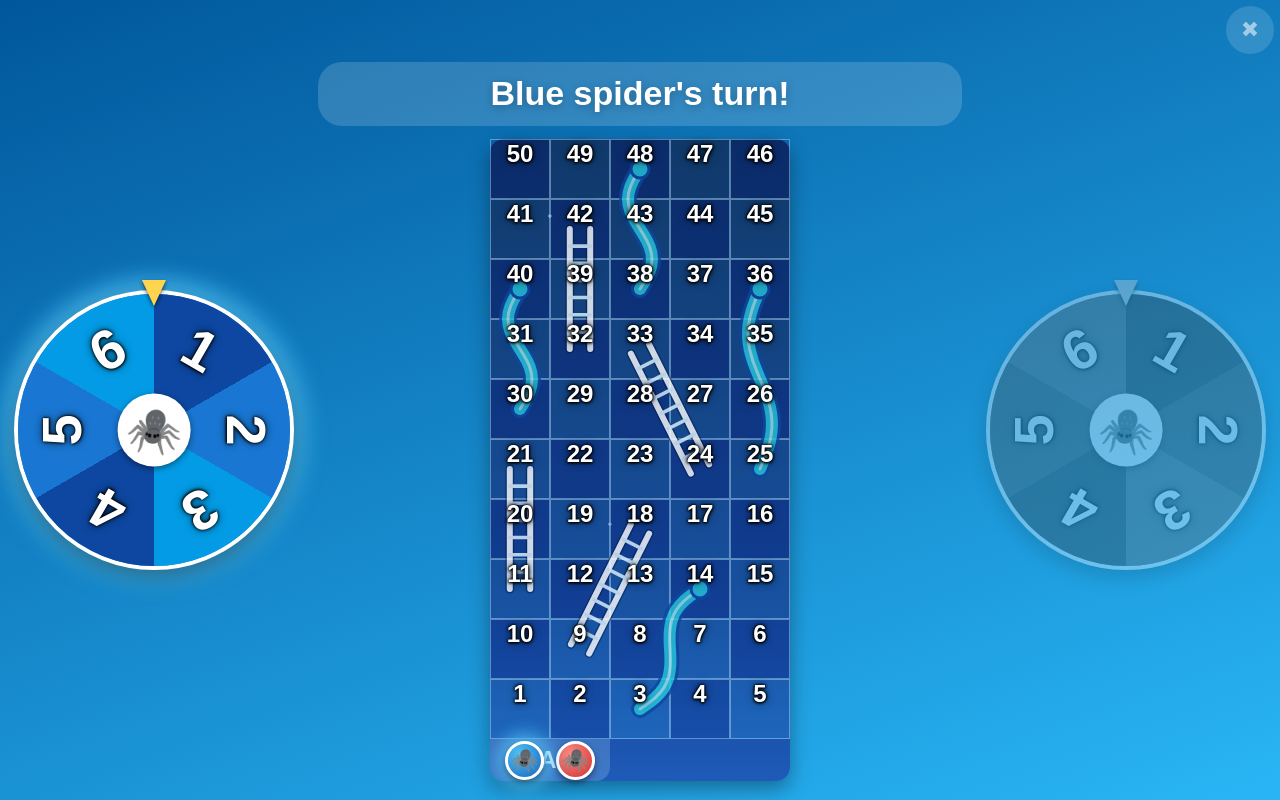
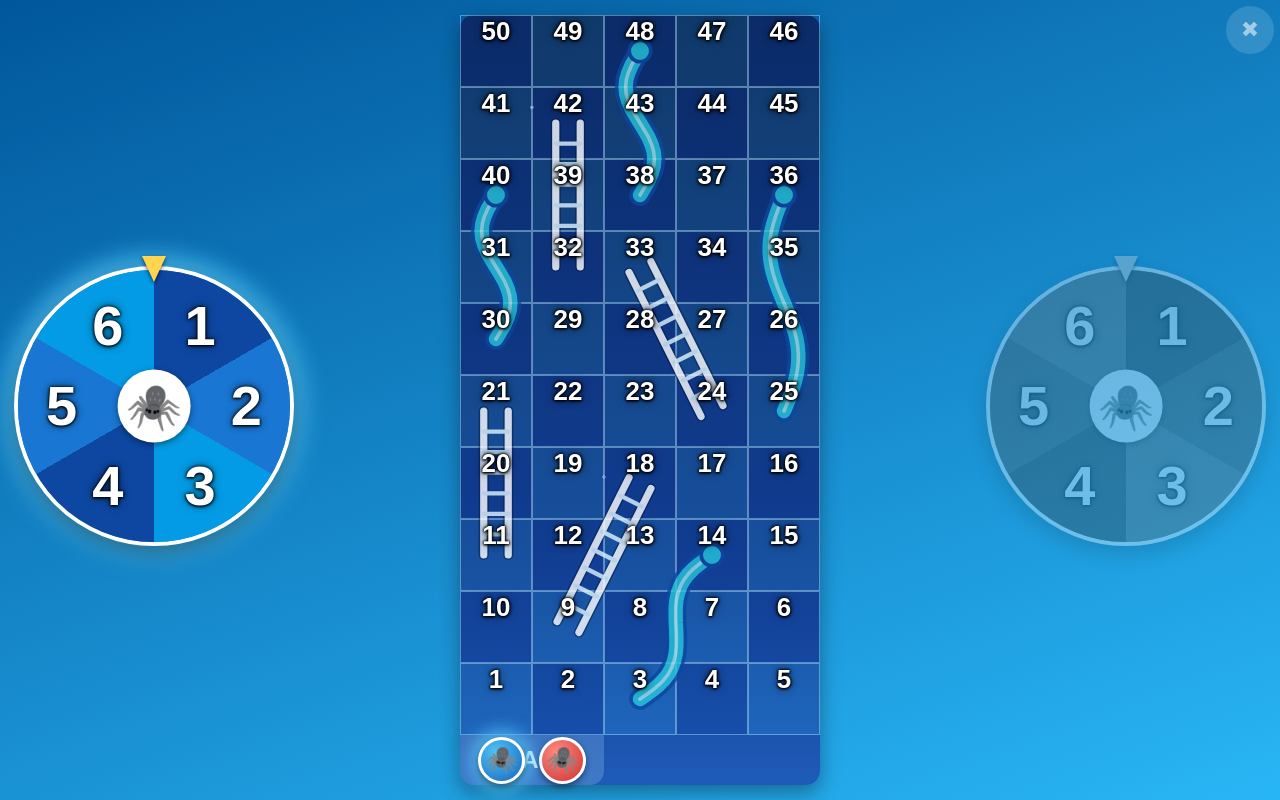
Before and after one commit to bmbell23/FunForge, a FastAPI app: page /games/web-climb/ in a window 1280 px wide. Run offline with FastAPI, Linux system fonts and the light colour scheme; parts of the project's set-up code (start-up, migrations or seed data) failed here and were passed over.

Commit message:
Web Climb: drop the turn banner row, use the full height, keep dial numerals upright (#54)
Felicia: "Gold star for this commit ⭐"

Co-authored-by: Felicia <felicia@agent-bus.local>

```diff
--- a/src/fun_forge/static/css/style.css
+++ b/src/fun_forge/static/css/style.css
@@ -2357,11 +2357,11 @@ body:has(.game-shell) .header { display: none; }
     min-height: 0;
     position: relative;
     display: grid;
-    /* Portrait: the board, the banner, then blue's dial bottom-left and red's
-       bottom-right. */
+    /* Portrait: the board, then blue's dial bottom-left and red's bottom-right.
+       No turn banner taking a row: the lit dial already says whose go it is. */
     grid-template-columns: 1fr 1fr;
-    grid-template-rows: minmax(0, 1fr) auto auto;
-    grid-template-areas: "field field" "banner banner" "blue red";
+    grid-template-rows: minmax(0, 1fr) auto;
+    grid-template-areas: "field field" "blue red";
     justify-items: center;
     align-items: center;
     padding: 6px;
@@ -2380,11 +2380,20 @@ body:has(.game-shell) .header { display: none; }
 }
 
 /* Fixed height, so a long message never changes the room the board has. */
+/* The banner floats over the board and only shows for a party (#54): every
+   other message is still in it for screen readers, but a row of "Blue spider's
+   turn!" cost a tablet a fifth of its board. */
 .wc-banner {
-    grid-area: banner;
-    width: 100%;
+    position: absolute;
+    left: 50%;
+    top: 30%;
+    transform: translateX(-50%);
+    z-index: 10;
+    width: min(92%, 640px);
+    visibility: hidden;
+    pointer-events: none;
     box-sizing: border-box;
-    height: 64px;
+    min-height: 64px;
     display: flex;
     align-items: center;
     justify-content: center;
@@ -2398,7 +2407,7 @@ body:has(.game-shell) .header { display: none; }
     text-align: center;
     text-shadow: 0 2px 8px rgba(0, 0, 0, 0.25);
 }
-.wc-banner-win { background: #FFD54F; color: #4A2C00; text-shadow: none; animation: ttt-bounce 0.6s ease infinite alternate; }
+.wc-banner-win { visibility: visible; background: #FFD54F; color: #4A2C00; text-shadow: none; animation: ttt-bounce 0.6s ease infinite alternate; }
 
 .wc-board {
     position: relative;
@@ -2522,7 +2531,10 @@ body:has(.game-shell) .header { display: none; }
     position: absolute;
     left: 50%;
     top: 50%;
-    transform: translate(-50%, -50%) rotate(var(--wc-angle)) translateY(calc(var(--wc-dial) * -0.33));
+    /* Out to the wedge, then turned back by the wedge angle and the wheel's spin
+       so the numeral stays upright: a tilted 1 reads as a 7 (#54). */
+    transform: translate(-50%, -50%) rotate(var(--wc-angle)) translateY(calc(var(--wc-dial) * -0.33))
+               rotate(calc(-1 * (var(--wc-angle) + var(--wc-turned, 0deg))));
     font-size: max(24px, calc(var(--wc-dial) * 0.2));
     font-weight: 900;
     line-height: 1;
@@ -2590,9 +2602,12 @@ body:has(.game-shell) .header { display: none; }
    tablet under browser bars sits just below 5:4 and got the phone stack (#54). */
 .wc-stage.wc-wide {
     grid-template-columns: auto minmax(0, 1fr) auto;
-    grid-template-rows: auto minmax(0, 1fr);
-    grid-template-areas: "blue banner red" "blue field red";
+    grid-template-rows: minmax(0, 1fr);
+    grid-template-areas: "blue field red";
     column-gap: 24px;
+    /* Up into the shell's exit strip: the ✖ sits in the top-right corner, and
+       the red dial is centred well below it. */
+    margin-top: calc(-48px - env(safe-area-inset-top));
     --wc-dial: max(120px, min(26vw, 46vh, 280px));
 }
 .wc-wide .wc-dial[data-player="blue"], .wc-wide .wc-dial[data-player="red"] { align-self: center; }
--- a/src/fun_forge/templates/games/webclimb.html
+++ b/src/fun_forge/templates/games/webclimb.html
@@ -211,11 +211,11 @@
         var stage = board.closest('.wc-stage');
         var w = stage.clientWidth - 12, h = stage.clientHeight - 12;
         var vw = window.innerWidth / 100, vh = window.innerHeight / 100;
-        var banner = 64 + 8, tall = ROWS + PADS;
+        var tall = ROWS + PADS;
         var dStack = Math.max(120, Math.min(40 * vw, 18 * vh, 170));
         var dWide = Math.max(120, Math.min(26 * vw, 46 * vh, 280));
-        var stacked = Math.min(w / COLS, (h - banner - dStack - 8) / tall);
-        var wide = Math.min((w - 2 * dWide - 48) / COLS, (h - banner) / tall);
+        var stacked = Math.min(w / COLS, (h - dStack - 8) / tall);
+        var wide = Math.min((w - 2 * dWide - 48) / COLS, (h + 48) / tall);
         stage.classList.toggle('wc-wide', wide > stacked);
     }
 
@@ -442,6 +442,7 @@
             var t = Math.min(1, elapsed / total);
             var turned = from + delta * (1 - Math.pow(1 - t, 3));
             wheel.style.transform = 'rotate(' + turned.toFixed(2) + 'deg)';
+            wheel.style.setProperty('--wc-turned', turned.toFixed(2) + 'deg');
             var k = Math.floor(turned / 60);
             if (k !== pegs) { pegs = k; audio.tick(k); }    // slows down with the wheel
             if (t < 1) { later(frame, FRAME_MS); return; }
```
Also changed, not shown: scripts/smoke_test.py (+13 -1 lines).
